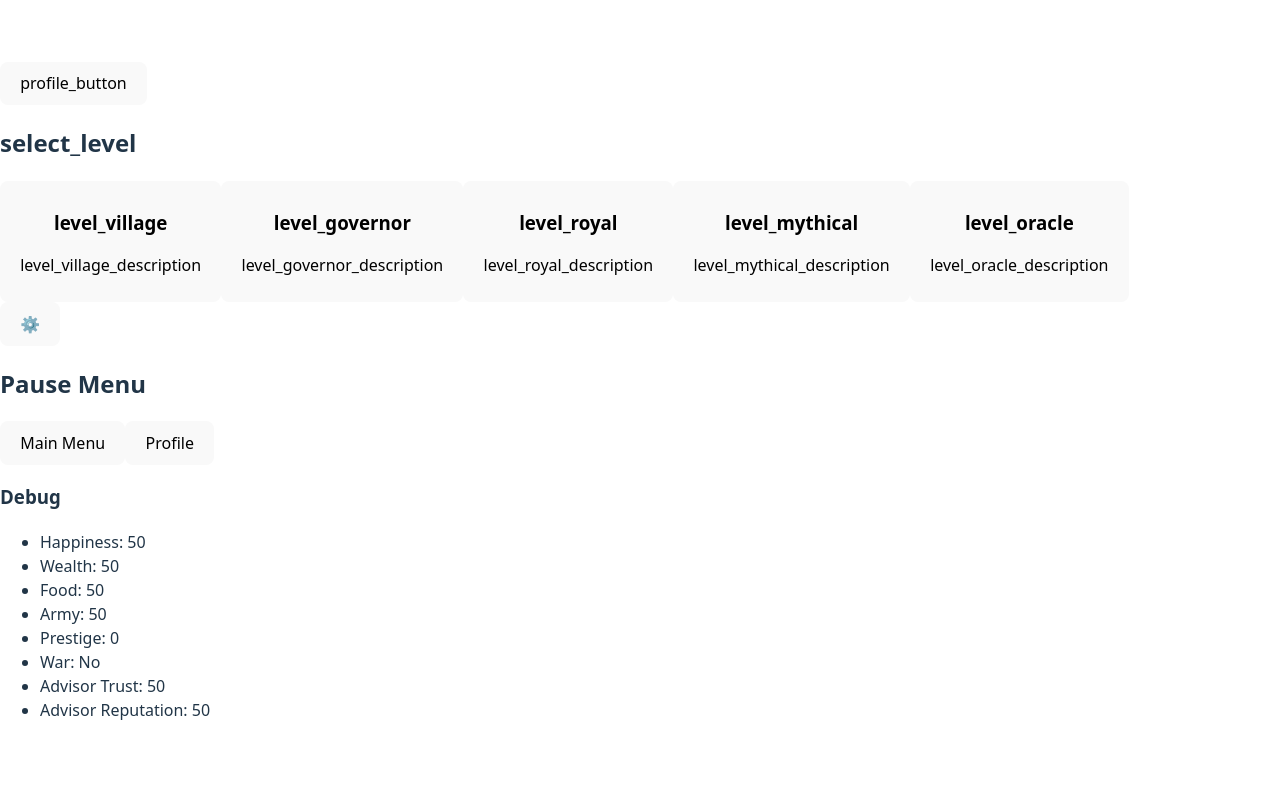
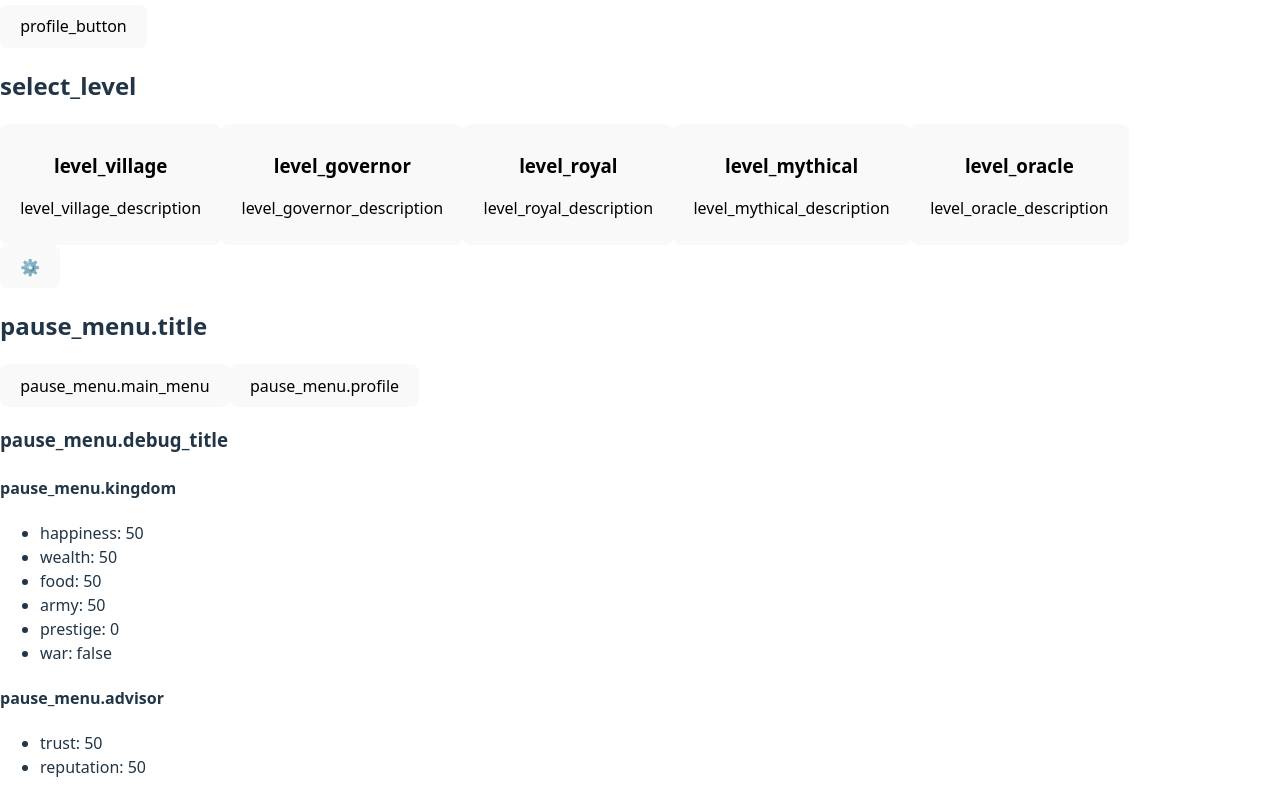
Before and after one commit to Sarec21/Consejero6.0, a React (Vite) app: page / in a window 1280 px wide. Both pictures are taken after a click on the button "start_game". Built offline with nearby package versions, Linux system fonts and the light colour scheme; the HTML template or start-up script is replaced by a standard one.

Commit message:
Add PauseMenu component and translations

```diff
--- a/src/App.css
+++ b/src/App.css
@@ -386,9 +386,10 @@
   display: flex;
   flex-direction: column;
   align-items: center;
-  padding: 2rem 1rem;
-  background: linear-gradient(135deg, #f5f7fa, #c3cfe2);
-  box-shadow: -2px 0 8px rgba(0, 0, 0, 0.2);
+  padding: 1.5rem 1rem;
+  background: rgba(17, 24, 39, 0.95);
+  color: #fff;
+  overflow-y: auto;
   z-index: 999;
 }
 
--- a/src/App.tsx
+++ b/src/App.tsx
@@ -5,7 +5,7 @@ import TurnScreen from './screens/TurnScreen'
 import ReactionScreen from './screens/ReactionScreen'
 import FinalScreen from './screens/FinalScreen'
 import ProfileScreen from './screens/ProfileScreen'
-import PauseMenu from './screens/PauseMenu'
+import PauseMenu from './components/PauseMenu'
 import { useGameState } from './state/gameState'
 import type { ReactElement } from 'react'
 
--- /dev/null
+++ b/src/components/PauseMenu.tsx
@@ -0,0 +1,63 @@
+import { useState } from 'react'
+import { useTranslation } from 'react-i18next'
+import { useGameState } from '../state/gameState'
+
+export default function PauseMenu() {
+  const { t } = useTranslation()
+  const currentScreen = useGameState((s) => s.currentScreen)
+  const update = useGameState((s) => s.updateVariable)
+  const gameState = useGameState((s) => s)
+  const [isOpen, setIsOpen] = useState(false)
+
+  if (currentScreen === 'start' || currentScreen === 'profile') {
+    return null
+  }
+
+  const toggleMenu = () => setIsOpen((v) => !v)
+
+  return (
+    <>
+      <button className="pause-button" onClick={toggleMenu}>
+        ⚙️
+      </button>
+      <aside className={`pause-menu${isOpen ? ' open' : ''}`}>
+        <h2 className="title">{t('pause_menu.title')}</h2>
+        <div className="options">
+          <button
+            onClick={() => {
+              setIsOpen(false)
+              update('currentScreen', 'start')
+            }}
+          >
+            {t('pause_menu.main_menu')}
+          </button>
+          <button
+            onClick={() => {
+              setIsOpen(false)
+              update('currentScreen', 'profile')
+            }}
+          >
+            {t('pause_menu.profile')}
+          </button>
+        </div>
+        <div className="debug-block">
+          <h3>{t('pause_menu.debug_title')}</h3>
+          <h4>{t('pause_menu.kingdom')}</h4>
+          <ul>
+            <li>happiness: {gameState.kingdom.happiness}</li>
+            <li>wealth: {gameState.kingdom.wealth}</li>
+            <li>food: {gameState.kingdom.food}</li>
+            <li>army: {gameState.kingdom.army}</li>
+            <li>prestige: {gameState.kingdom.prestige}</li>
+            <li>war: {gameState.kingdom.war ? 'true' : 'false'}</li>
+          </ul>
+          <h4>{t('pause_menu.advisor')}</h4>
+          <ul>
+            <li>trust: {gameState.advisor.trust}</li>
+            <li>reputation: {gameState.advisor.reputation}</li>
+          </ul>
+        </div>
+      </aside>
+    </>
+  )
+}
```
Also changed, not shown: src/i18n/en.json (+9 -1 lines), src/i18n/es.json (+9 -1 lines).
